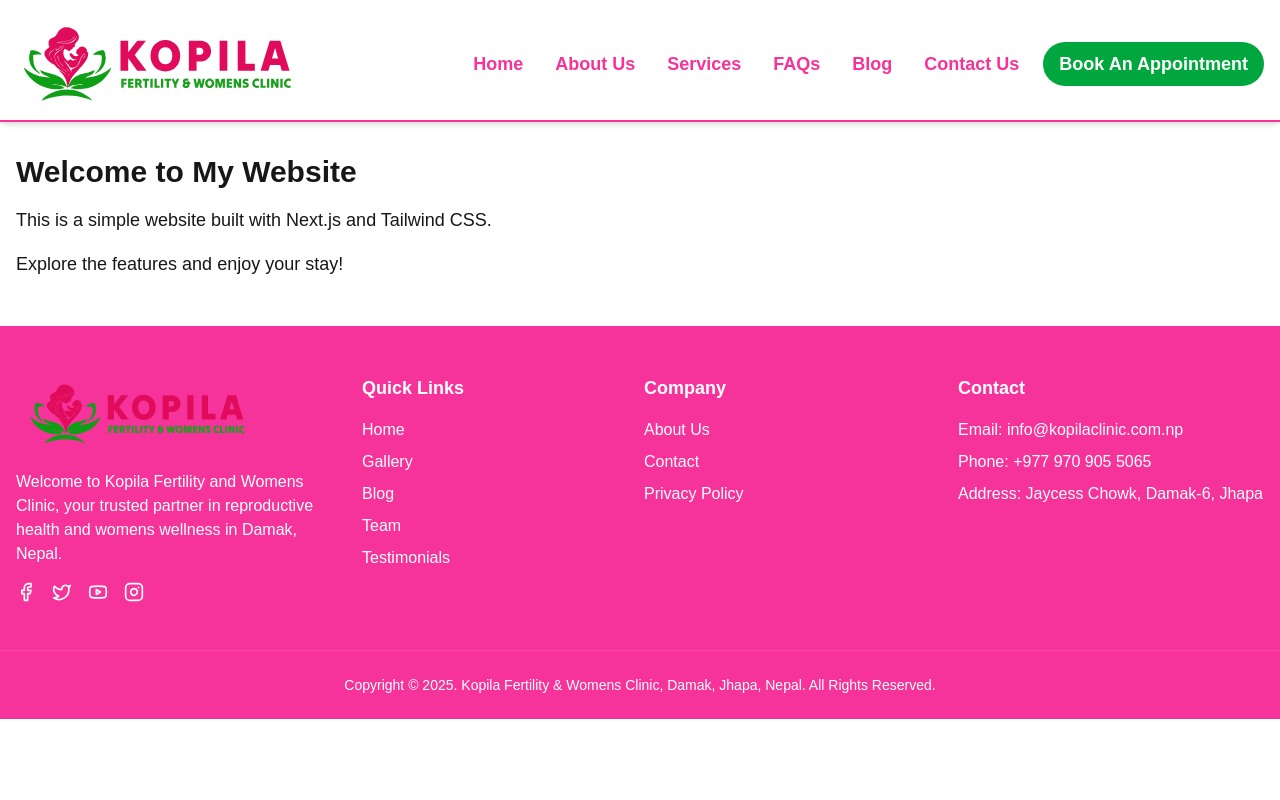
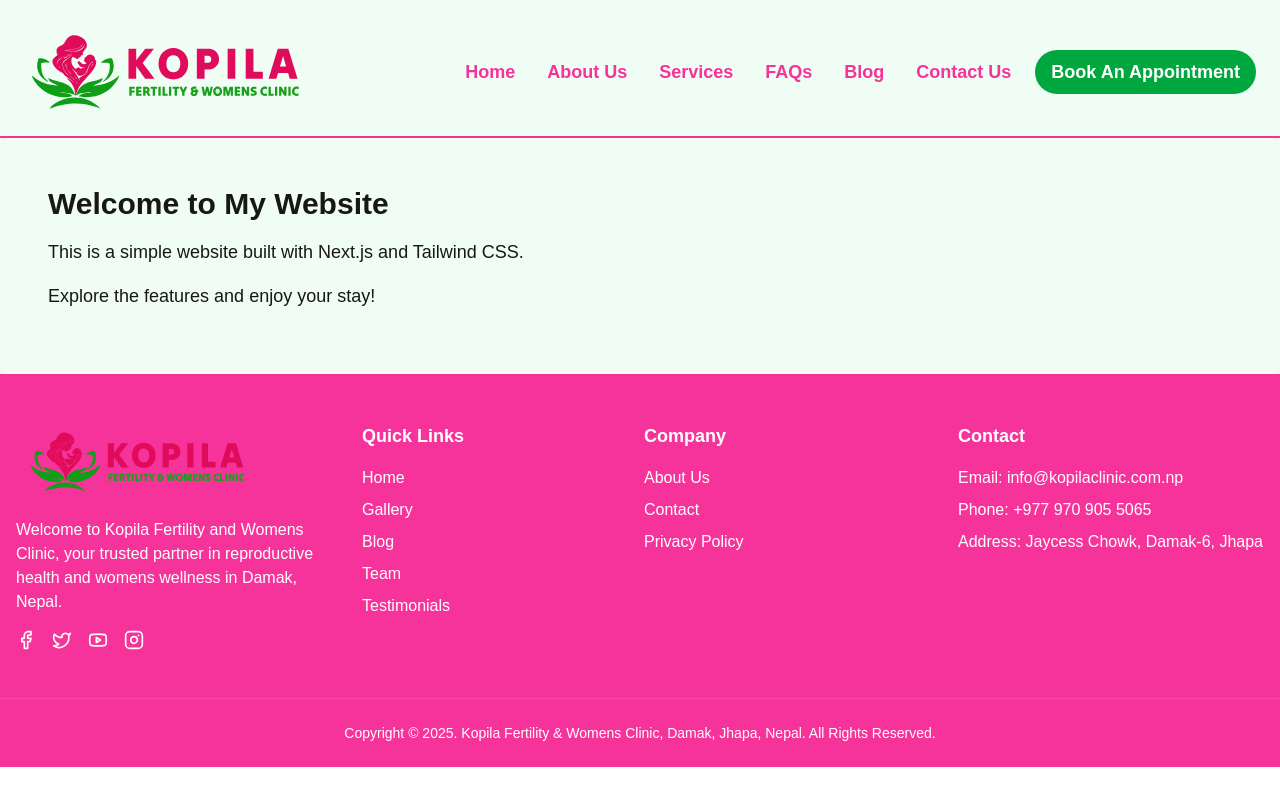
Before and after one commit to pracasupreti/kopilaclinic, a Next.js app: page / in a window 1280 px wide. Built offline with nearby package versions, Linux system fonts and the light colour scheme.

Commit message:
update bg

```diff
--- a/app/page.tsx
+++ b/app/page.tsx
@@ -4,7 +4,7 @@ import "./globals.css";
 
 export default function page() {
   return (
-    <div className="container mx-auto p-4 m-4">
+    <div className=" p-12  bg-green-50 rounded-lg shadow-lg">
       <h1 className="text-3xl font-bold mb-4">Welcome to My Website</h1>
       <p className="text-lg mb-4">
         This is a simple website built with Next.js and Tailwind CSS.
--- a/components/header.tsx
+++ b/components/header.tsx
@@ -17,7 +17,7 @@ const [isMenuOpen, setIsMenuOpen] = useState(false);
   };
 
   return (
-    <header className="bg-white-800  p-4 font-sans text-lg font-medium border-b-2 border-pink-500 shadow-md">
+    <header className="bg-green-50  p-6 font-sans text-lg font-medium border-b-2 border-pink-500 shadow-md">
       <nav className="mt-2">
         <ul className="flex space-x-4 list-none gap-2 items-center justify-between">
             <Link href="/">
```
